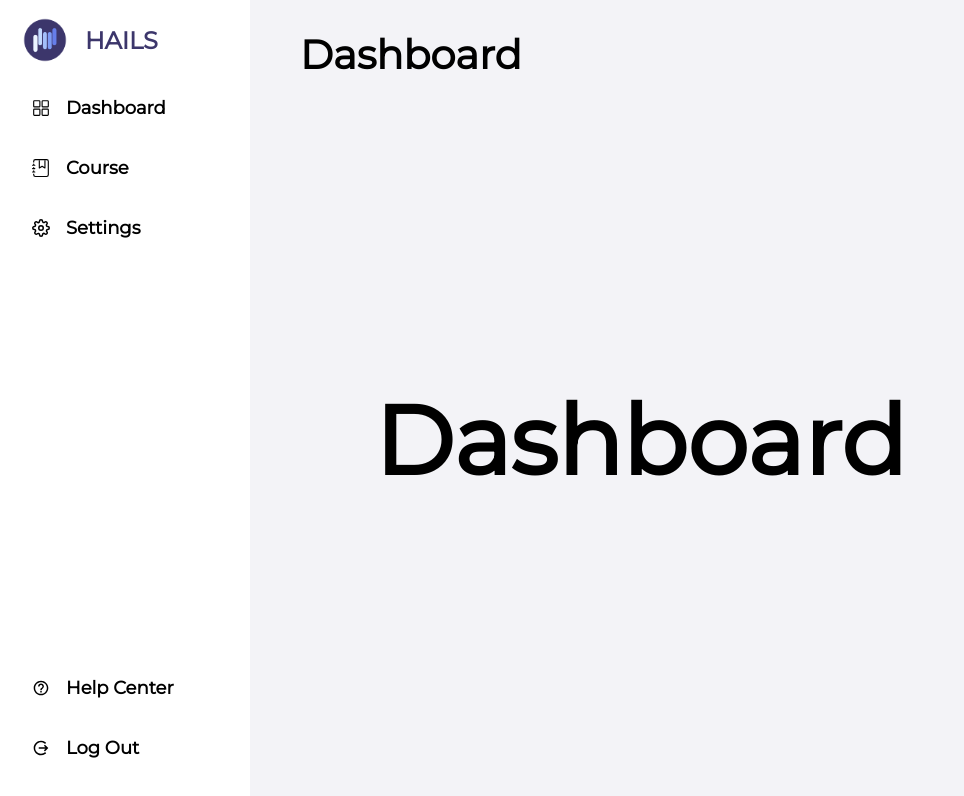
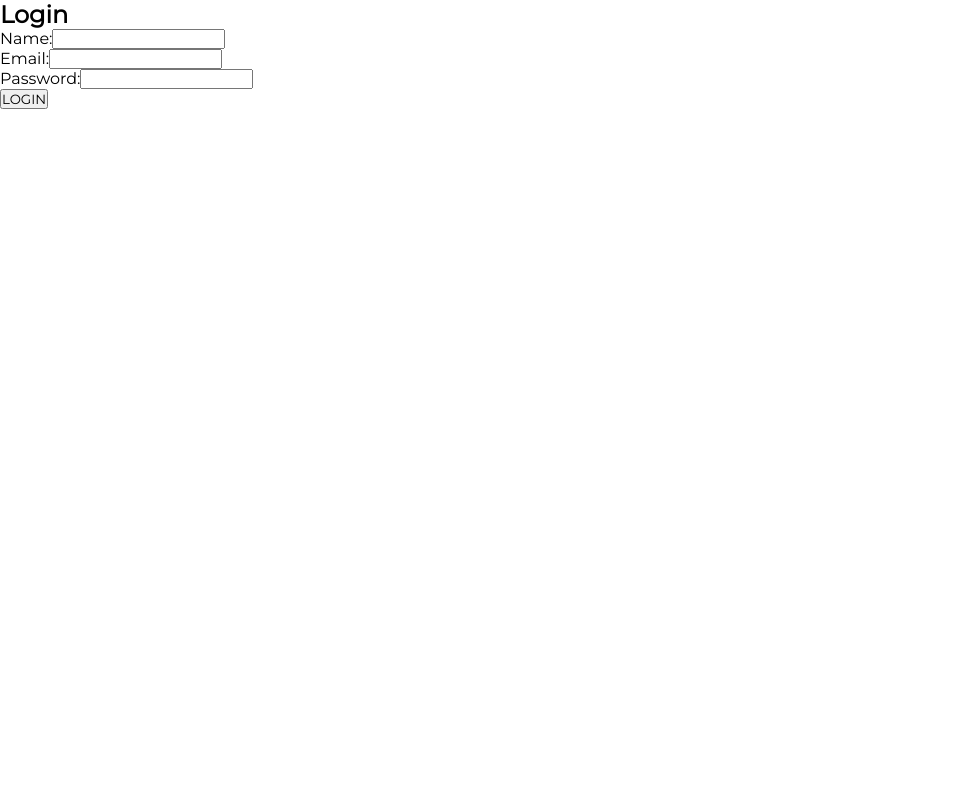
Before and after one commit to geromeandrew/HAILS, a React (Create React App) app in the folder frontend/: page / in a window 1280 px wide. Shown: the top 796 px of the page, without its empty margins (0-964 px from the left). Built offline with nearby package versions, Linux system fonts and the light colour scheme.

Commit message:
Login Page
Created login page (don't have css yet, has some bugs also)

```diff
--- a/frontend/src/App.js
+++ b/frontend/src/App.js
@@ -1,17 +1,49 @@
-import React from 'react';
+//import React from 'react';
 import { BrowserRouter as Router, Routes, Route } from 'react-router-dom';
-
+import React, { useState } from 'react';
 import './App.css';
 
 import Dashboard from './pages/Dashboard';
 import Course from './pages/Course';
 import Settings from './pages/Settings';
 import HelpCenter from './pages/HelpCenter';
+import LoginForm from './pages/LoginForm';
 import DetectionSection from './pages/lettergame/DetectionSection';
 
 function App() {
+  const adminUser = {
+    email: 'admin@admin.com',
+    password: 'admin123'
+  }
+
+  const [user, setUser] = useState({name: "", email: ""});
+  const [error, setError] = useState("");
+
+  const Login = details => {
+    console.log(details);
+    if (details.email === adminUser.email && details.password === adminUser.password){
+      console.log("Logged in");
+      setUser({
+        name: details.name,
+        email: details.email
+      });
+    }
+    else {
+      console.log("Details do not match!");
+      setError("Details do not match!");
+    }
+  }
+
+  const Logout = () => {
+    console.log("details do not match!");
+    setUser ({ name: "", email: ""})
+  }
+
   return (
     <div>
+      <div>
+        {(user.email !== "") ?(
+          <div className='welcome'>
             <Router>
               <Routes>
                 <Route path='/' exact element={<Dashboard/>} />
@@ -19,11 +51,19 @@
                 <Route path='/settings' element={<Settings/>} />
                 <Route path='/help_center' element={<HelpCenter/>} />
                 <Route path='/letter-game' element={<DetectionSection />} />
+                <Route path='/login' element={<LoginForm/>} />
               </Routes>
             </Router>
+          </div>
+        ) : (
+          <LoginForm Login={Login} error={error} />
+        )}
+      </div>
+
 
     </div>
   );
 }
 
+
 export default App;
--- a/frontend/src/components/Navbar.css
+++ b/frontend/src/components/Navbar.css
@@ -55,7 +55,7 @@
     list-style: none;
     height: 60px;
     position: relative;
-    top: 400px;
+    top: 350px;
 }
 
 .nav-text a {
--- a/frontend/src/components/Navbar.js
+++ b/frontend/src/components/Navbar.js
@@ -2,10 +2,11 @@
 //import * as FaIcons from "react-icons/fa";
 //import * as AiIcons from "react-icons/ai";
 import { Link } from 'react-router-dom';
-import { SidebarData} from './SidebarData';
+import { SidebarData } from './SidebarData';
 import './Navbar.css';
 import { IconContext } from 'react-icons'
 import logo from './logo.png';
+
 
 function Navbar() {
     const [sidebar] = useState(true)
--- a/frontend/src/components/SidebarData.js
+++ b/frontend/src/components/SidebarData.js
@@ -34,8 +34,9 @@
     },
     {
         title: 'Log Out',
-        path: '/dashboard',
+        path: '/login',
         icon: <IoIcons.IoMdLogOut/>,
         cName: 'nav-text-hc'
     }
+
 ]
--- /dev/null
+++ b/frontend/src/pages/LoginForm.css
@@ -0,0 +1,6 @@
+* {
+    margin: 0;
+    padding: 0;
+    box-sizing: border-box;
+
+}
--- /dev/null
+++ b/frontend/src/pages/LoginForm.js
@@ -0,0 +1,38 @@
+import React, {useState} from 'react';
+//import Dashboard from './Dashboard';
+import "./LoginForm.css";
+//import Navbar from '../components/Navbar';
+
+function Login({ Login,error}) {
+  const [details, setDetails] = useState({name: "", email: "", password: ""});
+
+  const submitHandler = e => {
+    e.preventDefault();
+
+    Login(details);
+  }
+
+  return (
+    <form onSubmit={submitHandler}>
+      <div className='form-inner'>
+        <h2>Login</h2>
+        {(error !== "") ? (<div className='error'>{error}</div>) : ""}
+        <div className='form-group'>
+          <label htmlFor='name'>Name:</label>
+          <input type="text" name="name" id='name' onChange={e => setDetails({...details, name: e.target.value})} value={details.name} />
+        </div>
+        <div className='form-group'>
+          <label htmlFor='email'>Email:</label>
+          <input type="email" name="email" id='email' onChange={e => setDetails({...details, email: e.target.value})} value={details.email} />
+        </div>
+        <div className='form-group'>
+          <label htmlFor='password'>Password:</label>
+          <input type="password" name="password" id='password' onChange={e => setDetails({...details, password: e.target.value})} value={details.password} />
+        </div>
+        <input type="submit" value="LOGIN"/>
+      </div>
+    </form>
+  )
+}
+
+export default Login;
```
Lines whose indentation alone changed are shown as unchanged.
